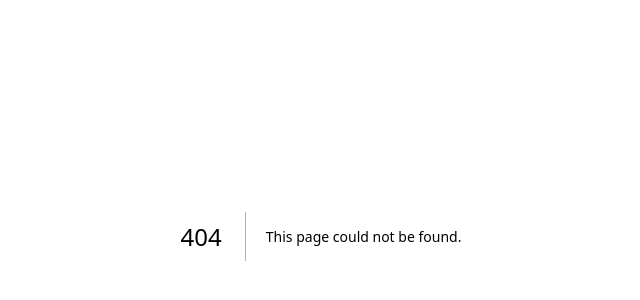
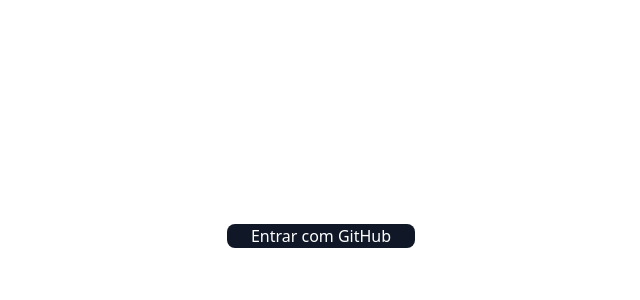
Before and after one commit to VictorMhub/flowchat, a Next.js app: page /login in a window 1280 px wide. Before the commit this address had no page. Shown: the part 164-464 px from the top of the page, without its empty margins (319-959 px from the left). Built offline with nearby package versions, Linux system fonts and the light colour scheme.

Commit message:
feat - login page

```diff
--- a/app/(chat)/layout.tsx
+++ b/app/(chat)/layout.tsx
@@ -1,5 +1,6 @@
 import { Suspense } from "react";
 import { AuthButton } from "@/features/chat/components/AuthButton";
+import { ProtectedChat } from "@/features/auth/components/ProtectedChat";
 
 export default function ChatLayout({
   children,
@@ -7,16 +8,15 @@
   children: React.ReactNode;
 }) {
   return (
-    <div className="flex min-h-dvh flex-col">
-      <header className="flex justify-end border-b p-4">
-        <Suspense fallback={<span>Carregando sessão...</span>}>
-          <AuthButton />
-        </Suspense>
-      </header>
-
-      <main className="min-h-0 flex-1">
-        {children}
-      </main>
-    </div>
+    <Suspense fallback={<p>Verificando sessão...</p>}>
+      <ProtectedChat>
+        <div className="flex min-h-dvh flex-col">
+          <header className="flex justify-end border-b p-4">
+            <AuthButton />
+          </header>
+          <main className="min-h-0 flex-1">{children}</main>
+        </div>
+      </ProtectedChat>
+    </Suspense>
   );
 }
--- a/app/api/chat/route.ts
+++ b/app/api/chat/route.ts
@@ -8,59 +8,53 @@
 
 export async function POST(request: Request) {
   try {
-    const forwardedFor = request.headers
-    .get("x-forwarded-for");
+    const forwardedFor = request.headers.get("x-forwarded-for");
     const ip = forwardedFor?.split(",")[0]?.trim();
 
     if (!ip) {
       return Response.json(
-        { erro: "Não foi possível identificar a origem."},
-        { status: 403 }
-      )
+        { erro: "Não foi possível identificar a origem." },
+        { status: 403 },
+      );
     }
     const session = await auth();
     if (!session?.user?.email) {
       return Response.json(
-        { error: "Usuário naõ autenticado."},
-        { status: 401 }
+        { error: "Usuário naõ autenticado." },
+        { status: 401 },
       );
     }
     const identifier = `user:${session.user.email.toLocaleLowerCase()}`;
 
     const result = await chatRateLimit.limit(identifier);
 
-    if (!result.success){
-       return Response.json(
-        { error: "Limite de mensagens atingido. Tente novamente mais tarde."},
-        { status: 429,
+    if (!result.success) {
+      return Response.json(
+        { error: "Limite de mensagens atingido. Tente novamente mais tarde." },
+        {
+          status: 429,
           headers: {
             "Retry-After": String(
-              Math.max(1, Math.ceil((result.reset - Date.now()) / 1000)
-            )
-          ),
-          }
-        }
-       )
+              Math.max(1, Math.ceil((result.reset - Date.now()) / 1000)),
+            ),
+          },
+        },
+      );
     }
 
-    const contentLength = Number(
-      request.headers.get("content-length") ?? 0
-    );
+    const contentLength = Number(request.headers.get("content-length") ?? 0);
 
     if (contentLength > 100_000) {
-       return Response.json(
-        { error: "Requisição muito grande."},
-        { status: 413}
-       );
+      return Response.json(
+        { error: "Requisição muito grande." },
+        { status: 413 },
+      );
     }
     const body: unknown = await request.json();
     const parsed = chatRequestSchema.safeParse(body);
 
     if (!parsed.success) {
-      return Response.json(
-        { error: "Mensagens inválidas." },
-        { status: 400 }
-      );
+      return Response.json({ error: "Mensagens inválidas." }, { status: 400 });
     }
 
     const { messages } = parsed.data;
@@ -68,14 +62,11 @@
     if (messages.at(-1)?.role !== "user") {
       return Response.json(
         { error: "A última mensagem deve ser do usuário." },
-        { status: 400 }
+        { status: 400 },
       );
     }
 
-    const geminiStream = await generateChatStream(
-      messages,
-      request.signal
-    );
+    const geminiStream = await generateChatStream(messages, request.signal);
 
     const encoder = new TextEncoder();
 
@@ -112,7 +103,7 @@
 
     return Response.json(
       { error: "Não foi possível gerar a resposta." },
-      { status: 500 }
+      { status: 500 },
     );
   }
 }
--- /dev/null
+++ b/app/login/page.tsx
@@ -0,0 +1,21 @@
+import { signIn } from "@/auth";
+
+export default function LoginPage() {
+  return (
+    <main className="flex min-h-dvh items-center justify-center">
+      <form
+        action={async () => {
+          "use server";
+          await signIn("github", { redirectTo: "/chat" });
+        }}
+      >
+        <button
+          type="submit"
+          className="rounded-lg bg-gray-900 px-6 py=3 text-white hover:gb-gray-700"
+        >
+          Entrar com GitHub
+        </button>
+      </form>
+    </main>
+  );
+}
--- /dev/null
+++ b/features/auth/components/ProtectedChat.tsx
@@ -0,0 +1,18 @@
+import { connection } from "next/server";
+import { redirect } from "next/navigation";
+import { auth } from "@/auth"
+
+export async function ProtectedChat({
+   children,
+}: {
+  children: React.ReactNode;
+}) {
+  await connection();
+
+  const session = await auth();
+
+  if (!session?.user) {
+     redirect("/login");
+  }
+  return <>{children} </>
+}
```
